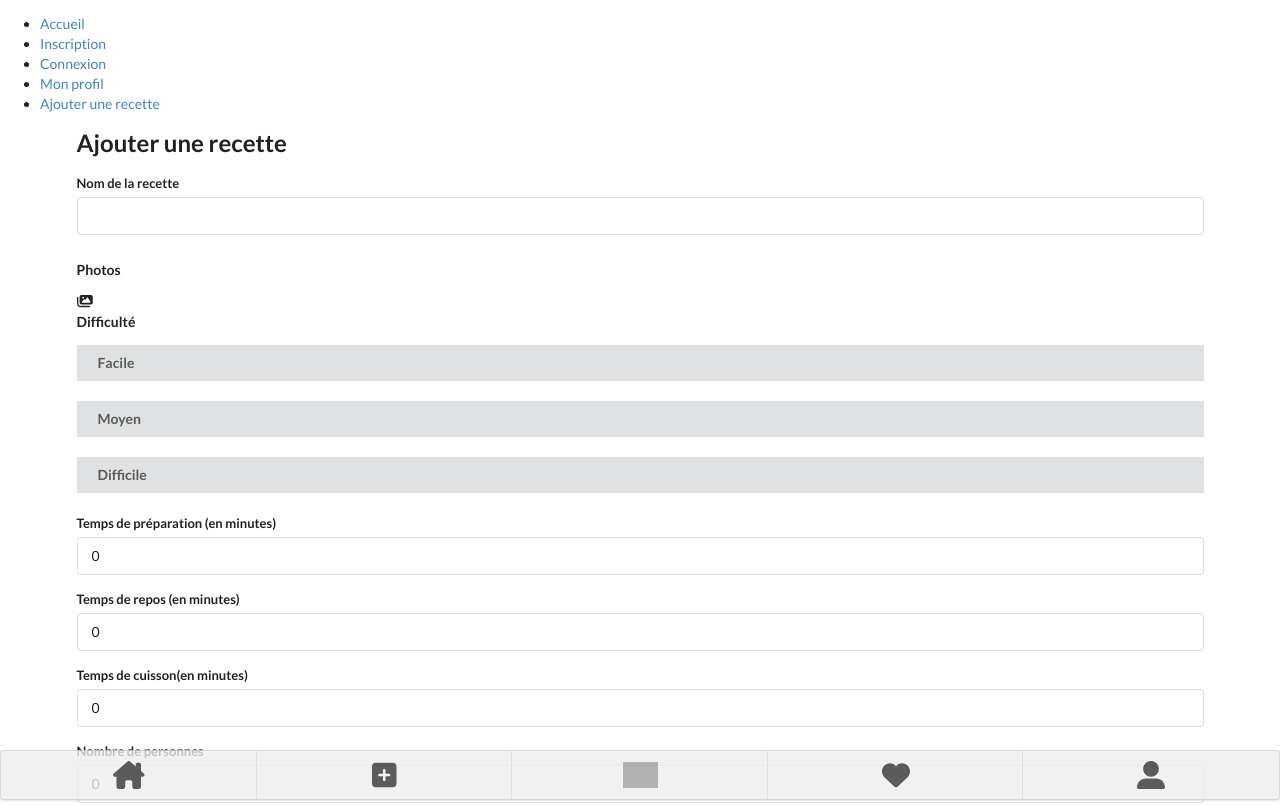
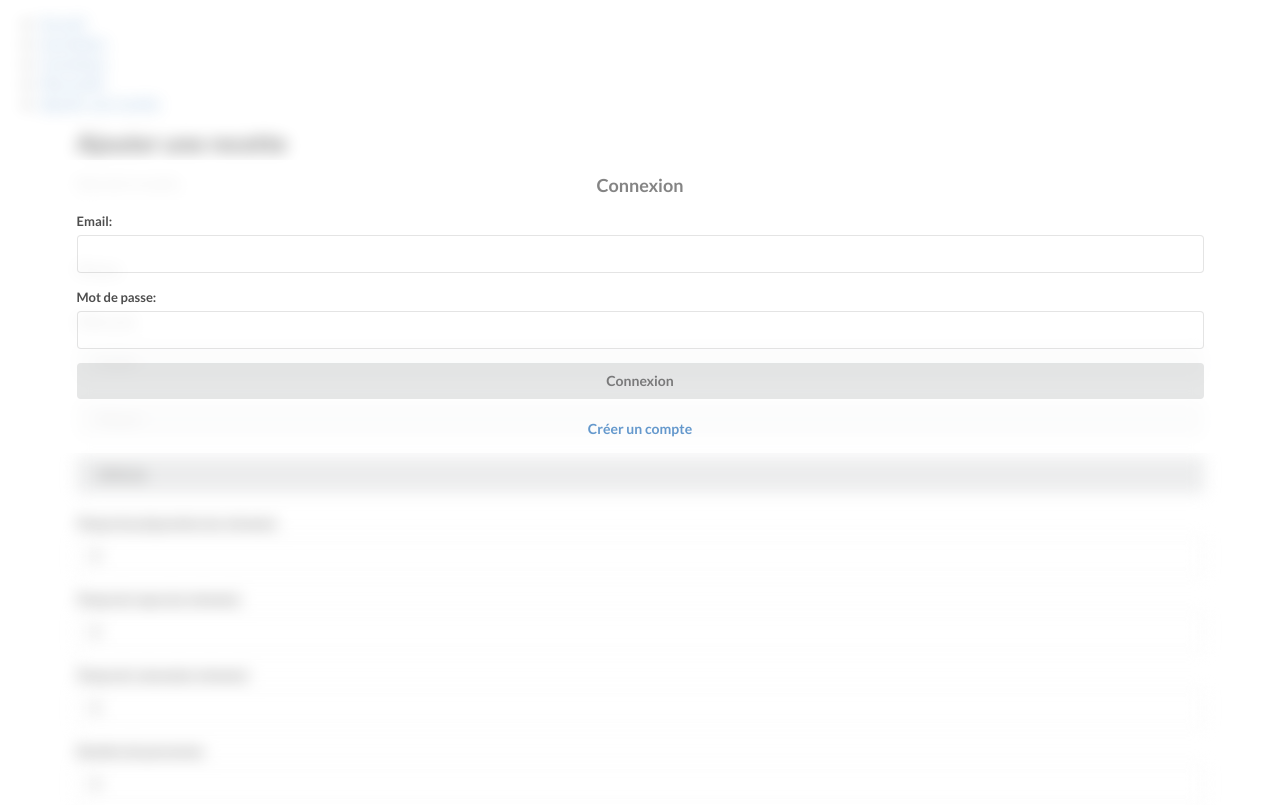
Before and after one commit to MichelD-dev/CookThat, a React (Create React App) app: page /addrecipe in a window 1280 px wide. Shown: the top 805 px of the page. Built offline with nearby package versions, Linux system fonts and the light colour scheme; grey boxes are pictures that could not be loaded.

Commit message:
Implémentation modales

```diff
--- a/public/index.html
+++ b/public/index.html
@@ -14,6 +14,7 @@
     <title>Cook That</title>
   </head>
   <body>
+    <div id='modal'></div>
     <div id="root"></div>
   </body>
 </html>
--- a/src/components/AddRecipeForm.js
+++ b/src/components/AddRecipeForm.js
@@ -1,8 +1,7 @@
-import { FontAwesomeIcon } from '@fortawesome/react-fontawesome'
-import { faImages } from '@fortawesome/free-solid-svg-icons'
 import { useState } from 'react'
 import { collection, addDoc } from 'firebase/firestore'
 import { db } from '../firebase/firebase.js'
+import FileUpload from './FileUpload.js'
 // import Ingredients from './Ingredients'
 
 const AddRecipeForm = () => {
@@ -18,11 +17,11 @@ const AddRecipeForm = () => {
     restTime: 0,
     cookingTime: 0,
     persons: 0,
-    ingredient: {...ingredientsList},
-    etape: {...etapesList},
+    ingredient: { ...ingredientsList },
+    etape: { ...etapesList },
     inline: false,
   })
-  console.log(recettes.ingredient)
+
   const ajouterIngredient = e => {
     e.preventDefault()
 
@@ -30,6 +29,8 @@ const AddRecipeForm = () => {
       ...ingredientsList,
       { name: '', quantity: 0, unit: 'c.a.s' },
     ])
+    console.log(ingredientsList)
+    console.log(recettes.ingredient)
   }
 
   const ajouterEtape = e => {
@@ -95,31 +96,36 @@ const AddRecipeForm = () => {
           />
         </div>
         <h5>Photos</h5>
-        <div className='ui icon input'>
-          {/* <label htmlFor='image-loading'>Ajouter une photo</label> */}
-          {/* <input type='text' id='image-loading' accept='image/*' /> */}
-          <FontAwesomeIcon icon={faImages} />
-        </div>
+        <div className='ui icon input'>{/* <FileUpload /> */}</div>
 
         <div className='ui fluid vertical buttons'>
           <h5>Difficulté</h5>
           <button
             className='ui button '
-            onClick={e => setRecettes({ ...recettes, difficulty: 'facile' })}
+            onClick={e => {
+              e.preventDefault()
+              setRecettes({ ...recettes, difficulty: 'facile' })
+            }}
           >
             Facile
           </button>
           <br />
           <button
             className='ui button'
-            onClick={e => setRecettes({ ...recettes, difficulty: 'moyen' })}
+            onClick={e => {
+              e.preventDefault()
+              setRecettes({ ...recettes, difficulty: 'moyen' })
+            }}
           >
             Moyen
           </button>
           <br />
           <button
             className='ui button'
-            onClick={e => setRecettes({ ...recettes, difficulty: 'difficile' })}
+            onClick={e => {
+              e.preventDefault()
+              setRecettes({ ...recettes, difficulty: 'difficile' })
+            }}
           >
             Difficile
           </button>
--- a/src/components/App.js
+++ b/src/components/App.js
@@ -5,10 +5,45 @@ import ProfileForm from './ProfileForm'
 import AddRecipeForm from './AddRecipeForm'
 import Footer from './Footer'
 import Accueil from './Accueil'
+import { useState } from 'react'
 
 function App() {
+  const [modalConnexionIsShown, setModalConnexionIsShown] = useState(true)
+  const [modalInscriptionIsShown, setModalInscriptionIsShown] = useState(false)
+
+  const showConnexionModal = () => {
+    setModalConnexionIsShown(true)
+  }
+
+  const hideConnexionModal = () => {
+    setModalConnexionIsShown(false)
+  }
+  const showInscriptionModal = () => {
+    setModalInscriptionIsShown(true)
+  }
+
+  const hideInscriptionModal = () => {
+    setModalInscriptionIsShown(false)
+  }
+
   return (
-    <div>
+    <div
+      style={{
+        filter:
+          (modalConnexionIsShown || modalInscriptionIsShown) && 'blur(8px)',
+        opacity: (modalConnexionIsShown || modalInscriptionIsShown) && '.6',
+      }}
+    >
+      {modalConnexionIsShown && (
+        <ConnexionForm
+          hideConnexionModal={hideConnexionModal}
+          showInscriptionModal={showInscriptionModal}
+          hideInscriptionModal={hideInscriptionModal}
+        />
+      )}
+      {modalInscriptionIsShown && (
+        <InscriptionForm hideInscriptionModal={hideInscriptionModal} />
+      )}
       <BrowserRouter>
         <div className='App'>
           <header className='App-header'>
@@ -47,7 +82,7 @@ function App() {
           </header>
         </div>
       </BrowserRouter>
-      <Footer />
+      <Footer onShowModal={showConnexionModal} />
     </div>
   )
 }
--- a/src/components/ConnexionForm.js
+++ b/src/components/ConnexionForm.js
@@ -1,11 +1,18 @@
 import { auth } from '../firebase/firebase'
 import { signInWithEmailAndPassword } from 'firebase/auth'
 import { useState } from 'react'
+import Modal from './Modal'
 
-const ConnexionForm = () => {
+const ConnexionForm = ({ hideConnexionModal, showInscriptionModal}) => {
   const [email, setEmail] = useState('')
   const [password, setPassword] = useState('')
   const [error, setError] = useState('')
+
+const inscriptionModal = e => {
+  e.preventDefault()
+  hideConnexionModal()
+  showInscriptionModal()
+}
 
   const send = async ev => {
     ev.preventDefault()
@@ -24,9 +31,9 @@ const ConnexionForm = () => {
   }
 
   return (
-    <>
+    <Modal onHideModal={hideConnexionModal}>
       <form className='ui form container' onSubmit={send}>
-        <h2>Connexion</h2>
+        <h3 style={{ textAlign: 'center' }}>Connexion</h3>
         <div className='field'>
           <label htmlFor='email'>Email:</label>
           <input
@@ -45,10 +52,12 @@ const ConnexionForm = () => {
         </div>
         {error && <p>{error}</p>}
         <button className='fluid ui button'>Connexion</button>
-        <br/>
-        <a href='/inscription'>Créer un compte</a>
+        <br />
+        <div style={{ textAlign: 'center', fontWeight: 'bold' }}>
+          <a onClick={inscriptionModal} href='/inscription'>Créer un compte</a>
+        </div>
       </form>
-    </>
+    </Modal>
   )
 }
 
--- /dev/null
+++ b/src/components/FileUpload.js
@@ -0,0 +1,35 @@
+// import { ref, uploadBytes, getDownloadURL } from 'firebase/storage'
+// import { useState } from 'react'
+// import { storage } from '../firebase/FirebaseStorage'
+
+// const FileUpload = () => {
+//   const [file, setFile] = useState(null)
+
+//   const handleFile = e => {
+//     setFile(e.target.files[0])
+//   }
+
+//   const sendForm = async ev => {
+//     ev.preventDefault()
+
+//     if (!file) return
+
+//     // on créé un référence vers le fichier dans firebase
+//     const imgRef = ref(storage, file.name)
+
+//     // On upload l'image
+//     const task = await uploadBytes(imgRef, file)
+
+//     // On récupére le liens (l'url de l'image)
+//     const url = await getDownloadURL(task.snapshot.ref)
+//   }
+
+//   return (
+//     <form onSubmit={sendForm}>
+//       <input type='file' onChange={handleFile} value={file} />
+//       <button>send</button>
+//     </form>
+//   )
+// }
+
+// export default FileUpload
--- a/src/components/Footer.js
+++ b/src/components/Footer.js
@@ -6,7 +6,7 @@ import {
   faUserLarge,
 } from '@fortawesome/free-solid-svg-icons'
 
-const Footer = () => {
+const Footer = ({ onShowModal }) => {
   return (
     <footer
       className='ui  five item menu'
@@ -31,9 +31,9 @@ const Footer = () => {
       <a href='/' className='item'>
         <FontAwesomeIcon icon={faHeart} size='2x' color='#333' />
       </a>
-      <a href='/profile' className='item'>
+      <button className='ui basic button' onClick={onShowModal}>
         <FontAwesomeIcon icon={faUserLarge} size='2x' color='#333' />
-      </a>
+      </button>
     </footer>
   )
 }
--- a/src/components/InscriptionForm.js
+++ b/src/components/InscriptionForm.js
@@ -1,8 +1,9 @@
 import { auth } from '../firebase/firebase'
 import { createUserWithEmailAndPassword } from 'firebase/auth'
 import { useState } from 'react'
+import Modal from './Modal'
 
-const InscriptionForm = () => {
+const InscriptionForm = ({ onHideModal, hideInscriptionModal }) => {
   const [email, setEmail] = useState('')
   const [password, setPassword] = useState('')
   const [password2, setPassword2] = useState('')
@@ -21,9 +22,9 @@ const InscriptionForm = () => {
   }
 
   return (
-    <>
+    <Modal onHideModal={hideInscriptionModal}>
       <form className='ui form container' onSubmit={send}>
-        <h2>Inscription</h2>
+        <h3 style={{ textAlign: 'center' }}>Inscription</h3>
         <div className='field'>
           <label htmlFor='email'>Email:</label>
           <input
@@ -48,9 +49,9 @@ const InscriptionForm = () => {
             onChange={e => setPassword2(e.currentTarget.value)}
           />
         </div>
-        <button className='fluid ui button'>Inscription</button>
+        <button className='fluid ui button'>S'inscrire</button>
       </form>
-    </>
+    </Modal>
   )
 }
 
--- /dev/null
+++ b/src/components/Modal.js
@@ -0,0 +1,55 @@
+import { createPortal } from 'react-dom'
+
+const Background = ({ onHideModal }) => {
+  return (
+    <div
+      onClick={onHideModal}
+      style={{
+        position: 'fixed',
+        top: 0,
+        left: 0,
+        width: '100%',
+        height: '100vh',
+        zIndex: 20,
+        backgroundColor: 'rgba(200, 255, 255, 0)',
+      }}
+    ></div>
+  )
+}
+
+const Overlay = props => {
+  return (
+    <div
+      style={{
+        position: 'fixed',
+        top: '20vh',
+        opacity: '.8',
+        width: '100%',
+        color: '#666',
+        backgroundColor: 'white',
+        padding: '1rem',
+        zIndex: 30,
+      }}
+    >
+      <div
+        style={{
+          opacity: '1',
+        }}
+      >
+        {props.children}{' '}
+      </div>
+    </div>
+  )
+}
+
+const modal = document.getElementById('modal')
+
+const Modal = ({ onHideModal, children }) => {
+  return (
+    <>
+      {createPortal(<Background onHideModal={onHideModal} />, modal)}
+      {createPortal(<Overlay>{children} </Overlay>, modal)}
+    </>
+  )
+}
+export default Modal
```
Also changed, not shown: src/firebase/FirebaseStorage.js (added, +31 -0 lines).
